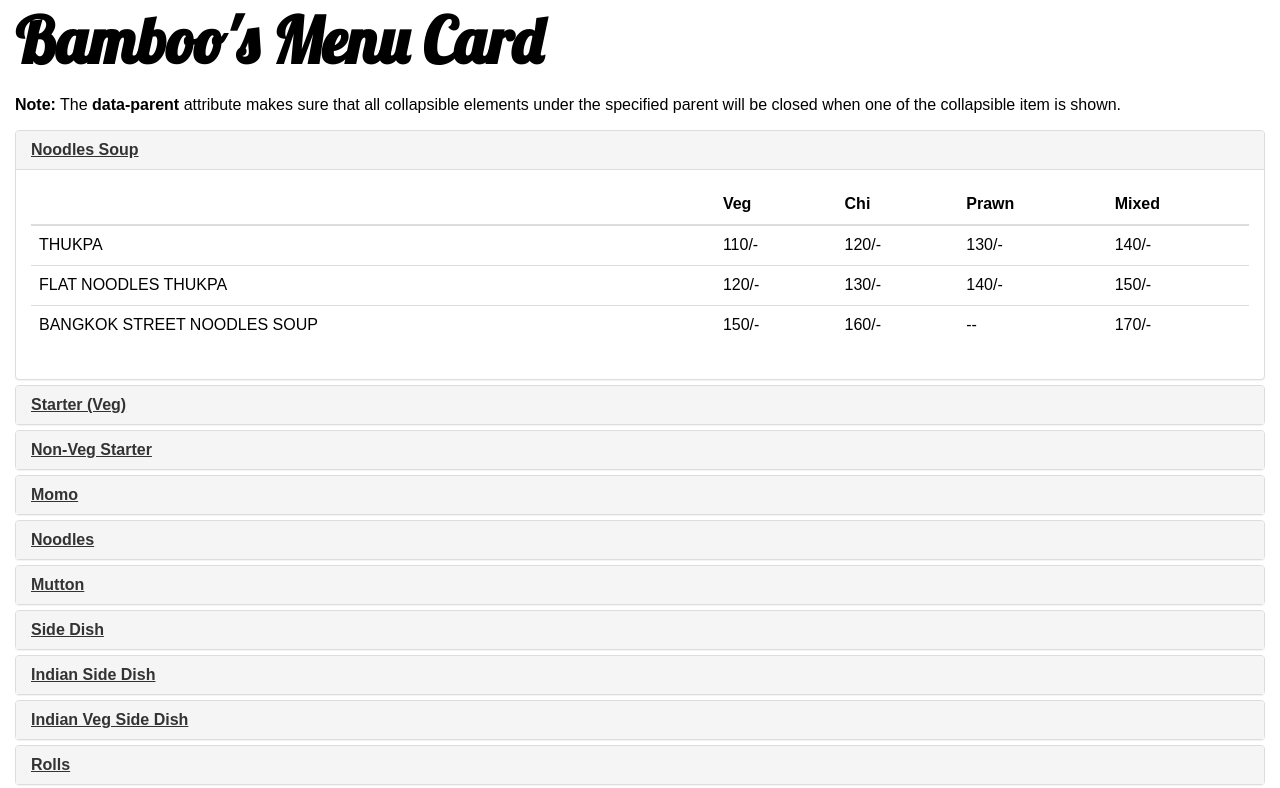
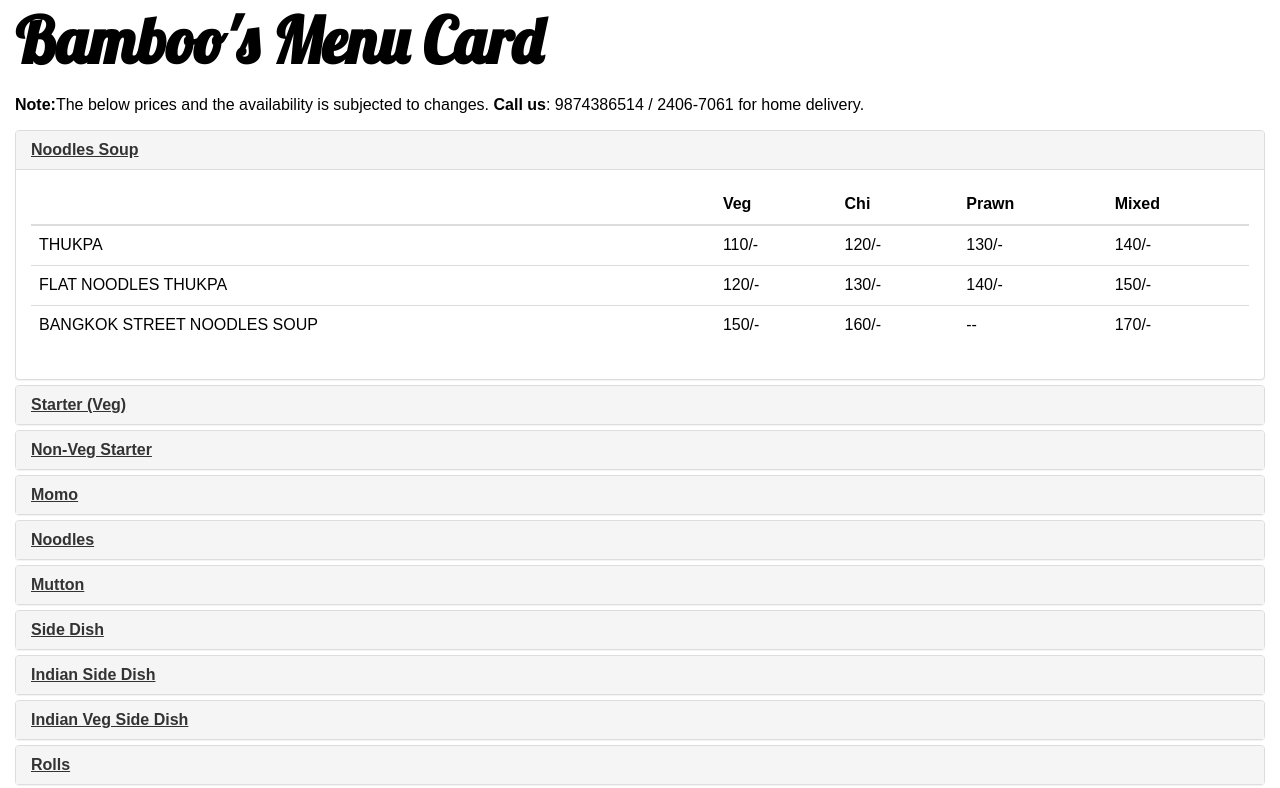
Before and after one commit to satadhi/bamboo, a plain HTML site: page menu.html in a window 1280 px wide. Shown: the top 788 px of the page. Drawn offline with Linux system fonts and the light colour scheme.

Commit message:
menu_file_changed

```diff
--- a/menu.html
+++ b/menu.html
@@ -25,7 +25,7 @@
 	<body>
         <div class = "container-fluid">
             <h1 id = "menu_title">Bamboo's Menu Card</h1>
-  <p><strong>Note:</strong> The <strong>data-parent</strong> attribute makes sure that all collapsible elements under the specified parent will be closed when one of the collapsible item is shown.</p>
+            <p><strong>Note:</strong>The below prices and the availability is subjected to changes. <strong>Call us</strong>: 9874386514 / 2406-7061 for home delivery.</p>
   <div class="panel-group" id="accordion">
     <div class="panel panel-default">
       <div class="panel-heading">
```
